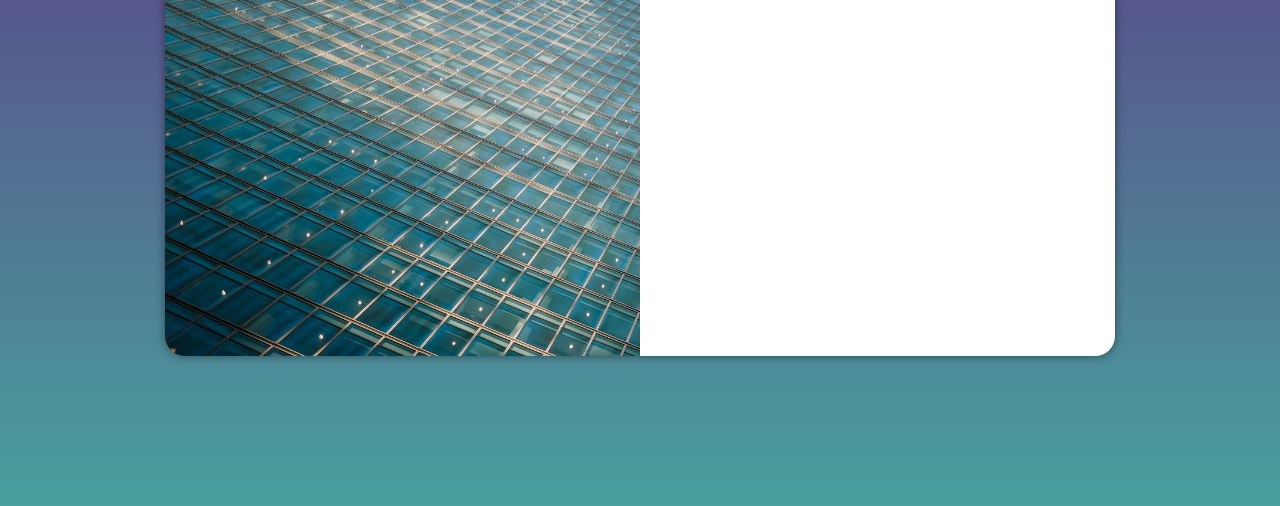
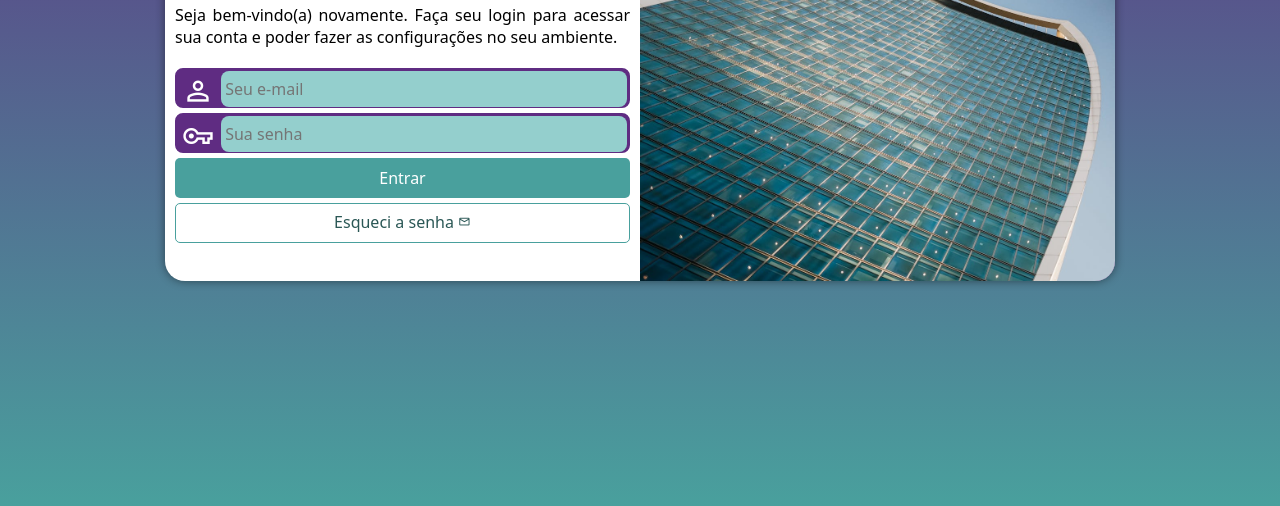
Before and after one commit to jailsonsilva98/projeto-login, a plain HTML site: page index.html in a window 1280 px wide. Shown: the part 294-800 px from the top of the page. Drawn offline with nearby package versions, Linux system fonts and the light colour scheme.

Commit message:
Fim do projeto

```diff
--- a/estilos/media-query.css
+++ b/estilos/media-query.css
@@ -7,6 +7,7 @@
 
     section#login {
         width: 80vw;
+        height: 280px;
     }
 
     section#login > div#imagen {
@@ -28,16 +29,27 @@
 
     section#login {
         width: 950px;
+        height: 350px;
     }
 
     section#login > div#imagen {
-        float: left;
+        float: right;
         width: 50%;
         height: 100%;
     }
 
     section#login > div#formulario {
-        float: right;
+        float: left;
         width: 50%;
     }
+
+    div#formulario > h1 {
+        font-size: 2em;
+    }
+
+    div#formulario > p {
+        font-size: 1em;
+        text-align: justify;
+        margin: 20px 0px;
+    }
 }
--- a/estilos/style.css
+++ b/estilos/style.css
@@ -29,13 +29,13 @@ section#login {
     position: absolute;
     top: 50%;
     left: 50%;
-    transform: translate(-50%, -50%);
     overflow: hidden;
     background-color: white;
     width: 250px;
     height: 500px;
     border-radius: 20px;
     box-shadow: 0px 0px 10px rgba(0, 0, 0, 0.466);
+    transform: translate(-50%, -50%);
     transition: width .3s, height .3s;
     transition-timing-function: ease;
 }
@@ -52,3 +52,88 @@ section#login > div#formulario {
     display: block;
     padding: 10px;
 }
+
+div#formulario > h1{
+    text-align: center;
+    margin-bottom: 10px;
+}
+
+div#formulario > p {
+    font-size: 0.8em;
+    text-align: justify;
+}
+
+form > div.campo {
+    background-color: #5f2c82;
+    display: block;
+    width: 100%;
+    height: 40px;
+    border: 2px solid #5f2c82;
+    border-radius: 8px;
+    margin: 5px 0px;
+}
+
+div.campo > label {
+    display: none;
+}
+
+div.campo > i {
+    color: white;
+    font-size: 2em;
+    width: 40px;
+    padding: 5px;
+}
+
+div.campo > input {
+    background-color: #94cfcd;
+    font-size: 1em;
+    width: calc(100% - 45px);
+    height: 100%;
+    border: 0px;
+    border-radius: 8px;
+    padding: 4px;
+    transform: translateY(-12px);
+}
+
+div.campo > input:focus-within {
+    background-color: white;
+}
+
+form > input[type=submit] {
+    display: block;
+    font-size: 1em;
+    width: 100%;
+    height: 40px;
+    background-color: #49a09d;
+    color: white;
+    border: none;
+    border-radius: 5px;
+    cursor: pointer;
+}
+
+form > input[type=submit]:hover {
+    background-color: #2a5755;
+}
+
+form > a.botao  {
+    display: block;
+    text-align: center;
+    font-size: 1em;
+    width: 100%;
+    height: 40px;
+    padding-top: 7px;
+    margin-top: 5px;
+    background-color: white;
+    color: #2a5755;
+    border: 1px solid #49a09d;
+    border-radius: 5px;
+    text-decoration: none;
+}
+
+form > a.botao:hover {
+    background-color: #6cd3cf;
+}
+
+form > a.botao > i {
+    font-size: 0.8em;
+}
--- a/index.html
+++ b/index.html
@@ -4,6 +4,7 @@
     <meta charset="UTF-8">
     <meta name="viewport" content="width=device-width, initial-scale=1.0">
     <title>Login</title>
+    <link href="https://fonts.googleapis.com/css2?family=Material+Symbols+Outlined" rel="stylesheet"/>
     <link rel="stylesheet" href="estilos/style.css">
     <link rel="stylesheet" href="estilos/media-query.css">
 </head>
@@ -15,8 +16,19 @@
             <div id="formulario">
                 <h1>Login</h1>
                 <p>Seja bem-vindo(a) novamente. Faça seu login para acessar sua conta e poder fazer as configurações no seu ambiente.</p>
-                <form action="login.php" method="post">
-
+                <form action="login.php" method="post" autocomplete="on">
+                    <div class="campo">
+                        <i class="material-symbols-outlined">person</i>
+                        <input type="email" name="login" id="ilogin" placeholder="Seu e-mail" autocomplete="email" required maxlength="30">
+                        <label for="ilogin">Login</label>
+                    </div>
+                    <div class="campo">
+                        <i class="material-symbols-outlined">vpn_key</i>
+                        <input type="password" name="senha" id="isenha" placeholder="Sua senha" autocomplete="current-password" required minlength="8" maxlength="20">
+                        <label for="isenha">Senha</label>
+                    </div>
+                    <input type="submit" value="Entrar">
+                    <a href="esqueci.html" class="botao">Esqueci a senha <i class="material-symbols-outlined">mail</i></a>
                 </form>
             </div>
         </section>
```
